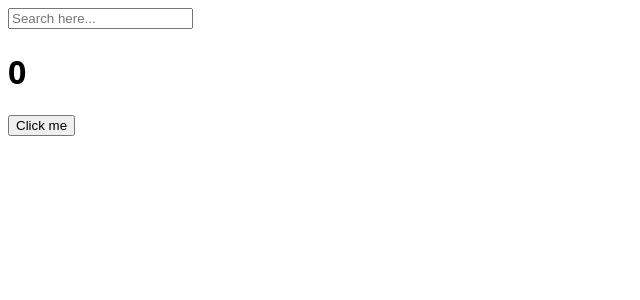
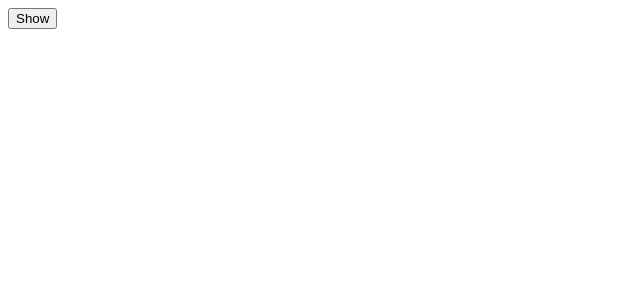
Before and after one commit to MinnieMinwoo/React_Study, a React (Create React App) app: page / in a window 1280 px wide. Shown: the top 300 px of the page, without its empty margins (0-640 px from the left). Built offline with nearby package versions, Linux system fonts and the light colour scheme.

Commit message:
lecture6

```diff
--- a/src/App.js
+++ b/src/App.js
@@ -2,19 +2,51 @@
 import styles from "./App.module.css";
 import { useState, useEffect } from "react";
 
+function Hello() {
+  useEffect(() => {
+    console.log("Created");
+    return () => console.log("Destroyed");
+  }, []);
+  return <h1>Hello</h1>;
+}
+
 function App() {
+  const [showing, setShowing] = useState(false);
+  const onClick = () => setShowing((prev) => !prev);
+  return (
+    <div>
+      {showing ? <Hello /> : null}
+      <button onClick={onClick}>{showing ? "Hide" : "Show"}</button>
+    </div>
+  );
+
+  {
+    /*
   const [counter, setValue] = useState(0);
   const [keyword, setKeyword] = useState("");
   const onClick = () => setValue((prev) => prev + 1);
   const onChange = (event) => setKeyword(event.target.value);
+  useEffect(() => {
+    console.log(`Boot`);
+  }, [counter]);
+  useEffect(() => {
+    console.log(`Counter`);
+  }, [counter]);
+  useEffect(() => {
+    console.log(`Search for ${keyword}`);
+  }, [keyword]);
+  useEffect(() => {
+    console.log(`keyword & counter`);
+  }, [keyword, counter]);
   return (
     <div>
       <input value={keyword} onChange={onChange} type="text" placeholder="Search here..."></input>
       <h1 className={styles.title}>{counter}</h1>
       <button onClick={onClick}>Click me</button>
-      {/*<Button text="Continue" />*/}
     </div>
   );
+  >*/
+  }
 }
 
 export default App;
```
Also changed, not shown: 1 other file (tests, documents, lock files or other folders).
